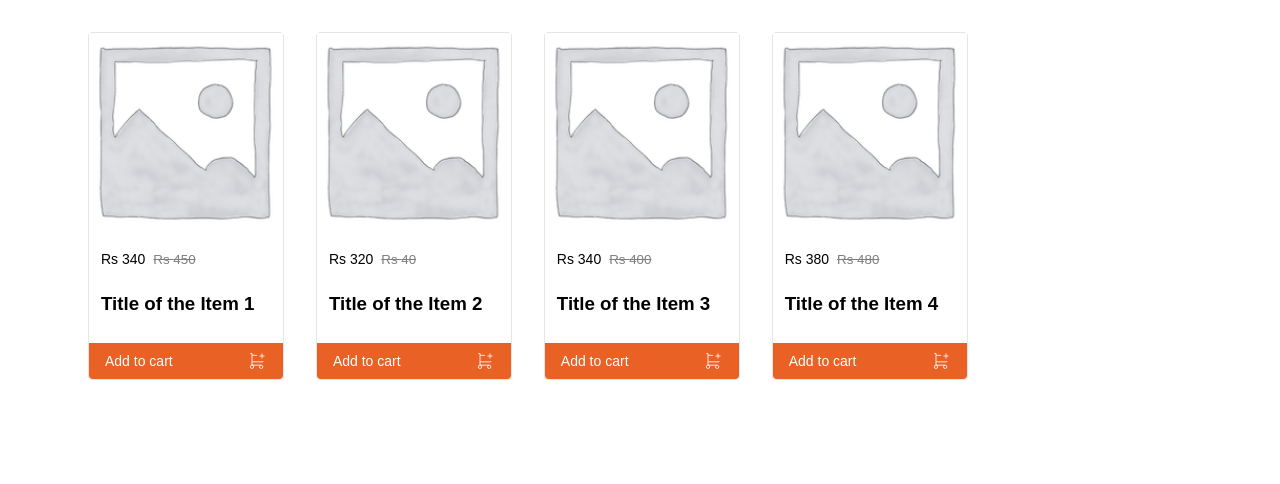
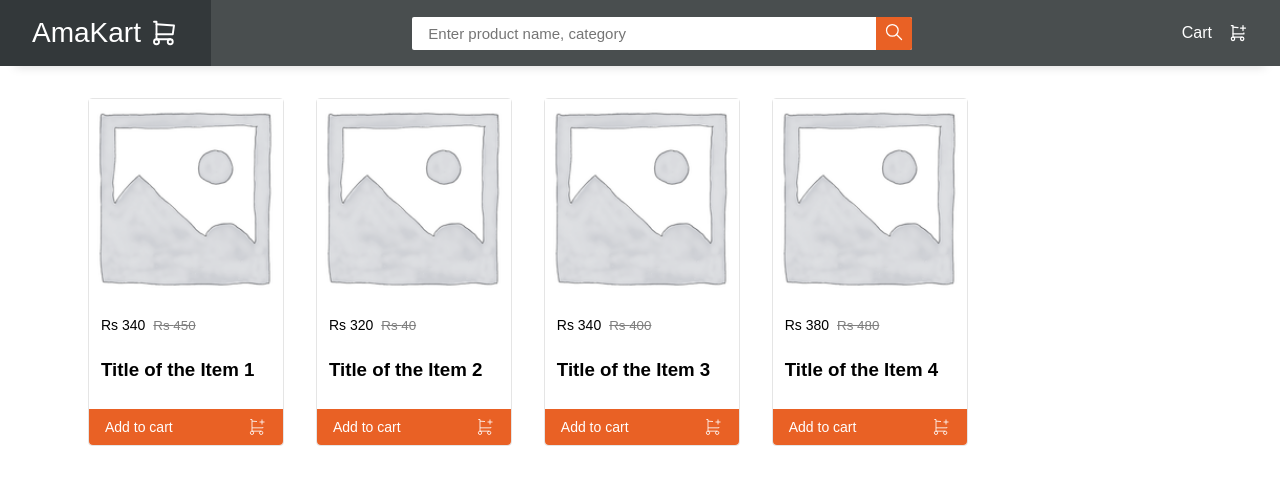
Before and after one commit to deepak-mahto/ReactLearnings, a React (Create React App) app in the folder hello-world/: page / in a window 1280 px wide. Shown: the top 484 px of the page. Built offline with nearby package versions, Linux system fonts and the light colour scheme.

Commit message:
Add header component.

```diff
--- a/hello-world/src/App.js
+++ b/hello-world/src/App.js
@@ -1,8 +1,10 @@
 import Products from "./components/Products/products";
+import Header from "./components/Products/Layout/Header";
 
 const App = () => {
   return (
     <div>
+      <Header />
       <Products />
     </div>
   );
--- /dev/null
+++ b/hello-world/src/components/Products/Layout/Header.js
@@ -0,0 +1,99 @@
+const Header = () => {
+  return (
+    <header>
+      <div className="nav-brand">
+        <a href="/">
+          <span>AmaKart</span>
+          <svg
+            xmlns="http://www.w3.org/2000/svg"
+            className="icon icon-tabler icon-tabler-shopping-cart"
+            width="30"
+            height="30"
+            viewBox="0 0 24 24"
+            strokeWidth="1.5"
+            stroke="white"
+            fill="none"
+            strokeLinecap="round"
+            strokeLinejoin="round"
+          >
+            <path stroke="none" d="M0 0h24v24H0z" fill="none" />
+            <circle cx="6" cy="19" r="2" />
+            <circle cx="17" cy="19" r="2" />
+            <path d="M17 17h-11v-14h-2" />
+            <path d="M6 5l14 1l-1 7h-13" />
+          </svg>
+        </a>
+      </div>
+      <div className="searchBox-container">
+        <form>
+          <input
+            name="search"
+            type="text"
+            id="search"
+            placeholder="Enter product name, category"
+          />
+          <button type="submit">
+            <svg
+              xmlns="http://www.w3.org/2000/svg"
+              className="icon icon-tabler icon-tabler-search"
+              width="20"
+              height="20"
+              viewBox="0 0 24 24"
+              strokeWidth="1.5"
+              stroke="white"
+              fill="none"
+              strokeLinecap="round"
+              strokeLinejoin="round"
+            >
+              <path stroke="none" d="M0 0h24v24H0z" fill="none" />
+              <circle cx="10" cy="10" r="7" />
+              <line x1="21" y1="21" x2="15" y2="15" />
+            </svg>
+          </button>
+        </form>
+        <svg
+          xmlns="http://www.w3.org/2000/svg"
+          className="icon icon-tabler icon-tabler-search"
+          width="20"
+          height="20"
+          viewBox="0 0 24 24"
+          strokeWidth="1.5"
+          stroke="white"
+          fill="none"
+          strokeLinecap="round"
+          strokeLinejoin="round"
+        >
+          <path stroke="none" d="M0 0h24v24H0z" fill="none" />
+          <circle cx="10" cy="10" r="7" />
+          <line x1="21" y1="21" x2="15" y2="15" />
+        </svg>
+      </div>
+      <div className="cart-container">
+        <button>
+          <span dataitems={0}>Cart</span>
+          <svg
+            xmlns="http://www.w3.org/2000/svg"
+            className="icon icon-tabler icon-tabler-shopping-cart-plus"
+            width="20"
+            height="20"
+            viewBox="0 0 24 24"
+            strokeWidth="1.5"
+            stroke="white"
+            fill="none"
+            strokeLinecap="round"
+            strokeLinejoin="round"
+          >
+            <path stroke="none" d="M0 0h24v24H0z" fill="none" />
+            <circle cx="6" cy="19" r="2" />
+            <circle cx="17" cy="19" r="2" />
+            <path d="M17 17h-11v-14h-2" />
+            <path d="M6 5l6.005 .429m7.138 6.573l-.143 .998h-13" />
+            <path d="M15 6h6m-3 -3v6" />
+          </svg>
+        </button>
+      </div>
+    </header>
+  );
+};
+
+export default Header;
--- a/hello-world/src/index.scss
+++ b/hello-world/src/index.scss
@@ -1,5 +1,6 @@
 @import "./styles/variables";
 @import "./styles/items.scss";
+@import "./styles/header.scss";
 
 * {
   box-sizing: border-box;
--- /dev/null
+++ b/hello-world/src/styles/header.scss
@@ -0,0 +1,147 @@
+$header-background-color: rgba(28, 34, 36, 0.8);
+// $header-background-color: rgba(28, 34, 36, 0.75);
+// $header-background-color: rgba(98, 101, 102, 0.99);
+
+header {
+    margin: 0;
+    padding: 0 0px;
+    background-color: $header-background-color;
+    display: flex;
+    justify-content: space-between;
+    box-shadow: 0 15px 10px -15px #1111112b;
+    position: sticky;
+    z-index: 1024;
+    top: 0;
+}
+
+.nav-brand,
+.cart-container {
+    a, button {
+        display: flex;
+        align-items: center;
+        padding: 12px 32px;
+        text-decoration: none;
+        color: white;
+        font-size: 28px;
+
+        svg {
+            margin-left: 8px;
+            font-size: 30px;
+        }
+    }
+
+    &:hover {
+        background-color: rgba($color: $header-background-color, $alpha: 0.5);
+    }
+}
+
+.cart-container {
+    display: flex;
+
+    a, button {
+        margin: auto;
+        background-color: unset;
+        border: unset;
+        cursor: pointer;
+        font-size: 16px;
+
+        span {
+            &:first-child {
+                padding-right: 8px;
+
+                &[data-items]::after {
+                    position: relative;
+                    content: attr(data-items);
+                    font-size: 12px;
+                    background-color: red;
+                    padding: 2px 4px;
+                    border-radius: 50%;
+                    top: -8px;
+                    right: -4px;
+                }
+            }
+        }
+    }
+}
+
+.searchBox-container {
+    align-self: center;
+    flex-grow: 1;
+
+    form {
+        position: relative;
+        display: flex;
+        max-width: 100%;
+        margin: 0 80px;
+        justify-content: center;
+
+        input {
+            flex-grow: 1;
+            padding: 8px 56px 8px 16px;
+            border: transparent;
+            border-radius: 2px;
+            width: 100%;
+            font-size: 15px;
+            color: rgba(128, 128, 128, 0.897);
+            outline: rgba($color: $header-background-color, $alpha: 0.5);
+            max-width: 500px;
+        }
+
+        button[type="submit"] {
+            background-color: rgb(233, 97, 37);
+            position: relative;
+            right: 36px;
+            padding-right: 8px !important;
+            padding-left: 8px !important;
+            border: unset;
+            border-top-right-radius: 2px;
+            border-bottom-right-radius: 2px;
+            cursor: pointer;
+        }
+    }
+    form + svg {
+        display: none;
+    }
+}
+
+// Media Queries
+@media screen and (max-width:768px) {
+
+    .nav-brand,
+    .cart-container {
+        a, button {
+            font-size: 22px;
+            padding: 14px 16px;
+        }
+    }
+
+    .cart-container {
+        a, button {
+            font-size: 16px;
+        }
+    }
+
+    .searchBox-container {
+        form {
+            margin: 0 0px;
+        }
+    }
+}
+
+@media screen and (max-width:450px) {
+    .cart-container {
+        a span:first-child,
+        button span:first-child {
+            display: none;
+        }
+    }
+    .searchBox-container {
+        form {
+            display: none;
+        }
+        form + svg {
+            margin-left: auto;
+            display: block;
+        }
+    }
+}
```
